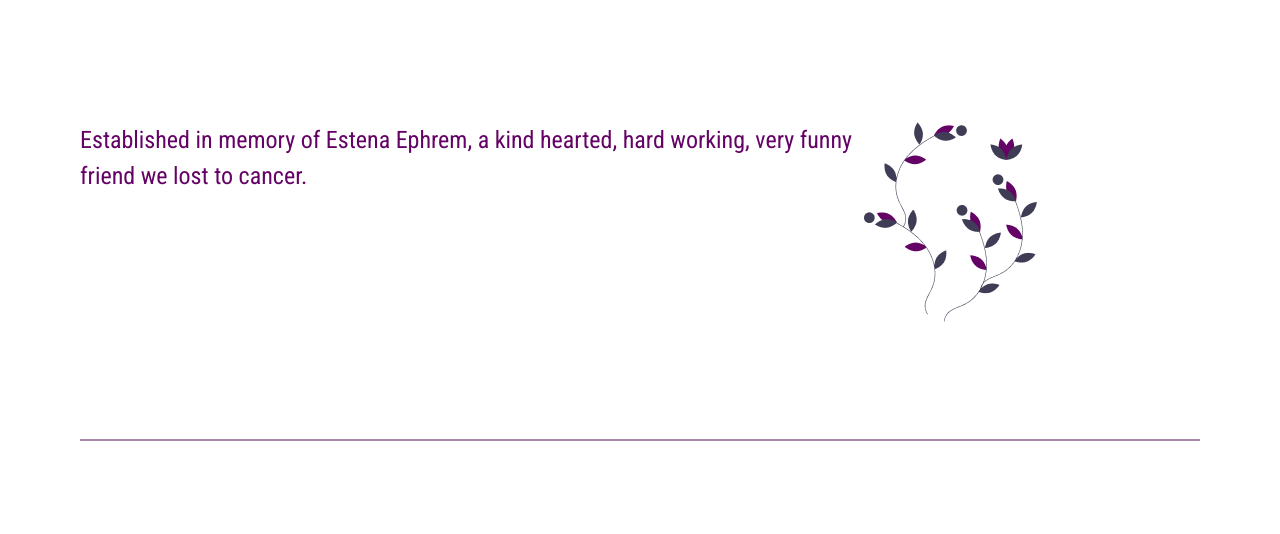
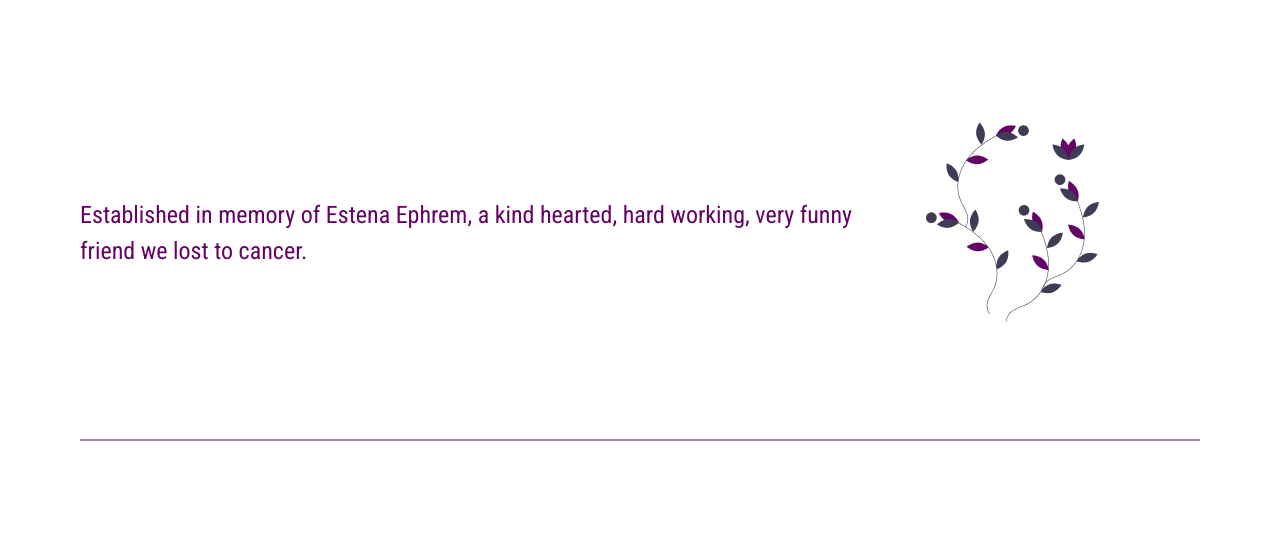
Before and after one commit to nattyfeleke/Estena-Foundation, a plain HTML site: page index.html in a window 1280 px wide. Shown: the part 749-1283 px from the top of the page. Drawn offline with Linux system fonts and the light colour scheme.

Commit message:
Update style.css

```diff
--- a/assets/css/style.css
+++ b/assets/css/style.css
@@ -100,6 +100,7 @@
 #content .established {
   display: flex;
   margin: 6rem 0;
+  align-items: center;
 }
 #content .established .left {
   width: 70%;
@@ -111,6 +112,11 @@
 }
 #content .established .right {
   width: 30%;
+  text-align: end;
+}
+
+#content .established .right {
+margin-right: -80px;
 }
 
 #content .vision {
```
